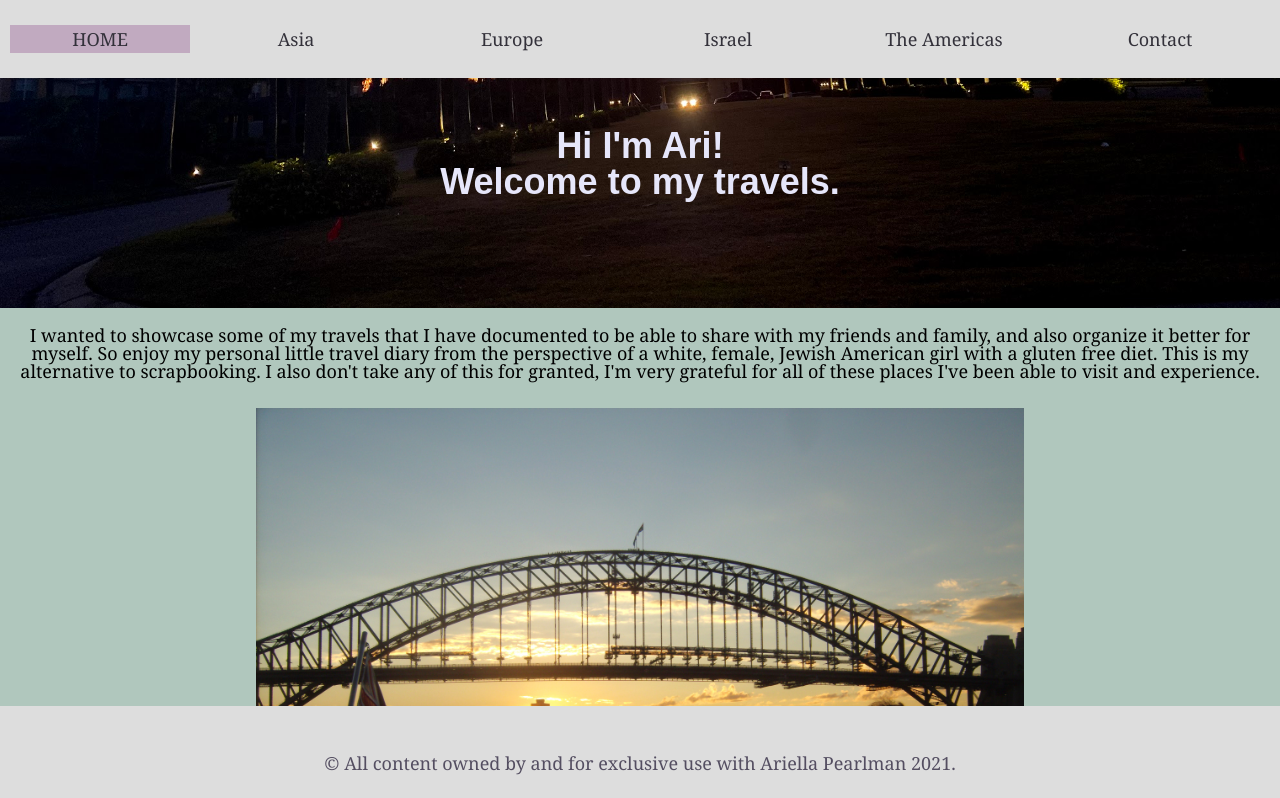
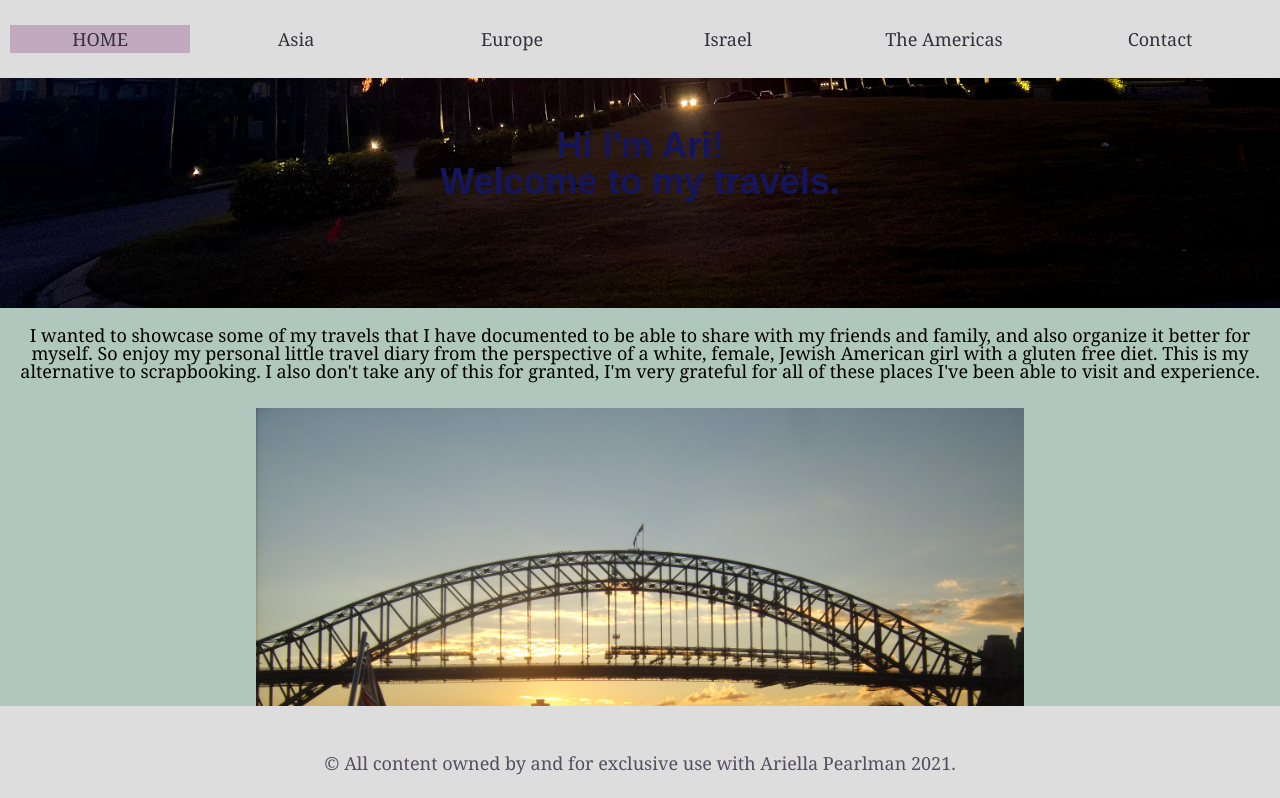
Before and after one commit to ariellap/finaltravelblog, a plain HTML site: page index.html in a window 1280 px wide. Shown: the top 798 px of the page. Drawn offline with Linux system fonts and the light colour scheme.

Commit message:
Update style.css

```diff
--- a/css/style.css
+++ b/css/style.css
@@ -123,7 +123,7 @@ header p{
     background-position: bottom;
     background-size: cover;
     background-repeat: no-repeat;
-    color:lavender;
+    color:#15155B;
     height: 18vw;
 }
 
```
